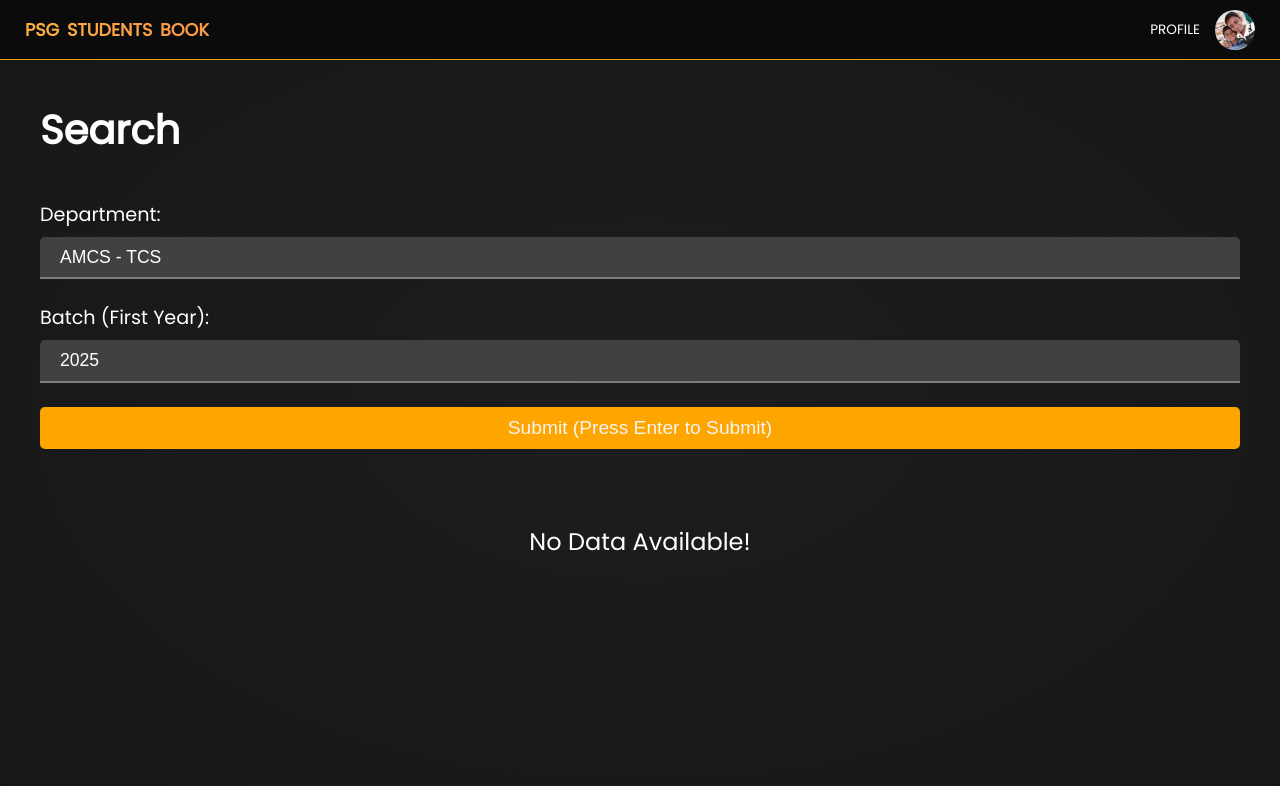
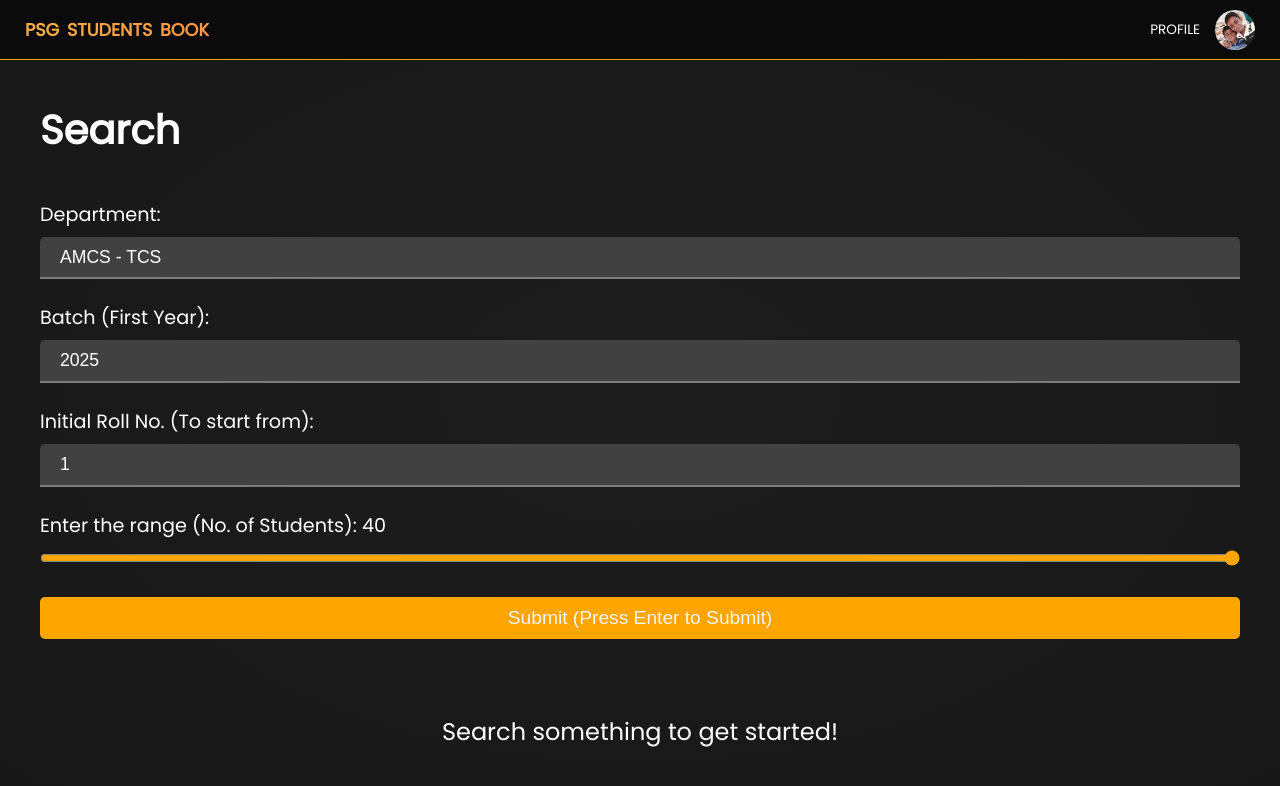
Before and after one commit to subashRK/psg-students-book, a Next.js app: page /students in a window 1280 px wide. Shown: the top 786 px of the page. Built offline with nearby package versions, Linux system fonts and the light colour scheme.

Commit message:
finished - need some changes

```diff
--- a/src/app/students/page.js
+++ b/src/app/students/page.js
@@ -1,18 +1,53 @@
 import styles from "@/app/students/students.module.css"
 import Student from "@/components/Student"
 
+const THREE_DIG_DEPT = [
+	"A",
+	"D",
+	"C",
+	"Z",
+	"E+",
+	"E",
+	"L",
+	"U",
+	"M",
+	"Y",
+	"P",
+	"R",
+	"B",
+	"H",
+	"I",
+	"T",
+	"E",
+	"M",
+	"P",
+	"X",
+	"N",
+	"S",
+]
+
 export default async function Students({ searchParams }) {
-	const { batch, dept } = await searchParams
+	const { batch, dept, range = 40, initialRollNo = 1 } = await searchParams
 
 	if (batch == null || dept == null)
-		return <div className="e-message">No Data Available!</div>
+		return <div className="e-message">Search something to get started!</div>
 
 	const students = []
 
-	for (let i = 0; i < 45; i++) {
+	for (
+		let i = parseInt(initialRollNo);
+		i < parseInt(initialRollNo) + parseInt(range);
+		i++
+	) {
 		const res = await fetch(
 			`https://edviewx.psgtech.ac.in/Hostel/Student/studDetails?rollno=${batch}${dept}${
-				i < 10 ? "0" + i : i
+				i < 10
+					? THREE_DIG_DEPT.includes(dept)
+						? "00" + i
+						: "0" + i
+					: THREE_DIG_DEPT.includes(dept) && i < 100
+					? "0" + i
+					: i
 			}`,
 			{ method: "GET", cache: "force-cache" }
 		)
@@ -35,9 +70,13 @@ export default async function Students({ searchParams }) {
 	return (
 		<div className={styles.listContainer}>
 			{students.length == 0 ? (
-				<div className="e-message">No Data Available!</div>
+				<div className="e-message">No data available!</div>
 			) : (
-				students.map(({ sname, rollno, programme, year, StudPic }) => (
+				<>
+					<div>
+						Count: {students.length} (Dayscholars details are unavailable!)
+					</div>
+					{...students.map(({ sname, rollno, programme, year, StudPic }) => (
 						<Student
 							sname={sname}
 							rollno={rollno}
@@ -46,7 +85,8 @@ export default async function Students({ searchParams }) {
 							key={rollno}
 							StudPic={StudPic}
 						/>
-				))
+					))}
+				</>
 			)}
 		</div>
 	)
--- a/src/components/Search.js
+++ b/src/components/Search.js
@@ -9,6 +9,8 @@ export default function Search() {
 	const [disabled, setDisabled] = useState(true)
 	const [dept, setDept] = useState("PT")
 	const [batch, setBatch] = useState(2025)
+	const [range, setRange] = useState(40)
+	const [initialRollNo, setInitialRollNo] = useState(1)
 	const router = useRouter()
 	const searchParams = useSearchParams()
 
@@ -24,13 +26,17 @@ export default function Search() {
 
 		if (
 			searchParams.get("dept") === dept &&
-			searchParams.get("batch") === crtYear
+			searchParams.get("batch") === crtYear &&
+			searchParams.get("initialRollNo") === initialRollNo?.toString() &&
+			searchParams.get("range") === range?.toString()
 		)
 			return
 
 		setDisabled(true)
 
-		router.replace(`/students?dept=${dept}&batch=${crtYear}`)
+		router.replace(
+			`/students?dept=${dept}&batch=${crtYear}&initialRollNo=${initialRollNo}&range=${range}`
+		)
 	}
 
 	function handleChange(e) {
@@ -42,6 +48,12 @@ export default function Search() {
 				break
 			case "batch":
 				setBatch(val)
+				break
+			case "init-roll-no":
+				setInitialRollNo(val)
+				break
+			case "range":
+				setRange(val)
 				break
 		}
 	}
@@ -64,8 +76,54 @@ export default function Search() {
 						<option value="PW">AMCS - SS</option>
 						<option value="PC">AMCS - CS</option>
 						<option value="PD">AMCS - DS</option>
-						<option value="M">B.E. - M.E.</option>
-						<option value="CE">B.E. - C.E.</option>
+						<option value="A">B.E. - Auto.E.</option>
+						<option value="D">B.E. - BioMed.E.</option>
+						<option value="C">B.E. - Civ.E.</option>
+						<option value="Z">B.E. - C.S.E.</option>
+						<option value="E+">B.E. - E.E.E.</option>
+						<option value="E">B.E. - E.E.E. (Sand.)</option>
+						<option value="L">B.E. - E.C.E.</option>
+						<option value="U">B.E. - Inst. E.</option>
+						<option value="M">B.E. - Mech. E. and Mech. E. (Sand.)</option>
+						<option value="Y">B.E. - Metal. E.</option>
+						<option value="P">B.E. - Prod. E. and Prod. E. (Sand.)</option>
+						<option value="R">B.E. - Rob. and Aut. E.</option>
+						<option value="B">B.Tech. - Bio Tech.</option>
+						<option value="H">B.Tech. - Fash. Tech.</option>
+						<option value="I">B.Tech. - I.T.</option>
+						<option value="T">B.Tech. - Tex. Tech.</option>
+						<option value="MR">M.E. - App. Elec.</option>
+						<option value="MS">M.E. - Auto. Eng.</option>
+						<option value="PB">M.E. - Biomet. and C.S.</option>
+						<option value="ML">M.E. - Comm. Sys.</option>
+						<option value="MI">M.E. - Comp. Int. Man.</option>
+						<option value="MZ">M.E. - C.S.E.</option>
+						<option value="MO">M.E. - Cont. Sys.</option>
+						<option value="MD">M.E. - Eng. Des.</option>
+						<option value="MF">M.E. - Ind. Eng.</option>
+						<option value="MQ">M.E. - Pow. and Elec.</option>
+						<option value="MJ">M.E. - Prod. Des. and Com.</option>
+						<option value="MP">M.E. - Manuf. Eng.</option>
+						<option value="MW">M.E. - Soft. Eng.</option>
+						<option value="MC">M.E. - Struc. Eng.</option>
+						<option value="MV">M.E. - VLSI</option>
+						<option value="PI">M.E. - Wir. Comm.</option>
+						<option value="MG">M.Tech. - Bio. Tech.</option>
+						<option value="MA">M.Tech. - I.T.</option>
+						<option value="MA">M.Tech. - I.T.</option>
+						<option value="MY">M.Tech. - Ind. Met.</option>
+						<option value="MT">M.Tech. - Tex. Tech.</option>
+						<option value="PA">M.Sc. - App. Mat.</option>
+						<option value="S">B.Sc. - App. Sci.</option>
+						<option value="X">B.Sc. - C.S.D.</option>
+						<option value="MC">MCA</option>
+						<option value="AA">MBA (A)</option>
+						<option value="AB">MBA (B)</option>
+						<option value="AC">MBA (C)</option>
+						<option value="AD">MBA (D)</option>
+						<option value="UTA">MBA (UTA)</option>
+						<option value="UTB">MBA (UTB)</option>
+						<option value="PGM">PGDM</option>
 					</select>
 				</div>
 
@@ -78,9 +136,41 @@ export default function Search() {
 						placeholder="Enter the year"
 						value={batch}
 						onChange={handleChange}
-						min={2001}
+						min={2010}
 						required={true}
 						max={new Date().getFullYear()}
+					/>
+				</div>
+
+				<div>
+					<label htmlFor="batch">Initial Roll No. (To start from):</label>
+					<input
+						type="number"
+						id="init-roll-no"
+						name="init-roll-no"
+						placeholder="Enter the initial roll no."
+						value={initialRollNo}
+						onChange={handleChange}
+						min={1}
+						required={true}
+						max={1000}
+					/>
+				</div>
+
+				<div>
+					<label htmlFor="range">
+						Enter the range (No. of Students): {range}
+					</label>
+					<input
+						type="range"
+						id="range"
+						name="range"
+						placeholder="Enter the year"
+						value={range}
+						onChange={handleChange}
+						min={1}
+						required={true}
+						max={40}
 					/>
 				</div>
 
--- a/src/components/Student.js
+++ b/src/components/Student.js
@@ -2,7 +2,6 @@ import styles from "@/app/students/students.module.css"
 import Image from "next/image"
 
 export default async function Student({
-	src,
 	sname,
 	programme,
 	year,
--- a/src/components/search.module.css
+++ b/src/components/search.module.css
@@ -11,7 +11,7 @@
 }
 
 .form select,
-.form input {
+.form input:not([type="range"]) {
 	-webkit-appearance: none;
 	-moz-appearance: none;
 	appearance: none;
@@ -59,3 +59,8 @@
 .form button:disabled {
 	cursor: not-allowed;
 }
+
+.form input[type="range"] {
+	width: 100%;
+	accent-color: orange;
+}
```
Lines whose indentation alone changed are shown as unchanged.
